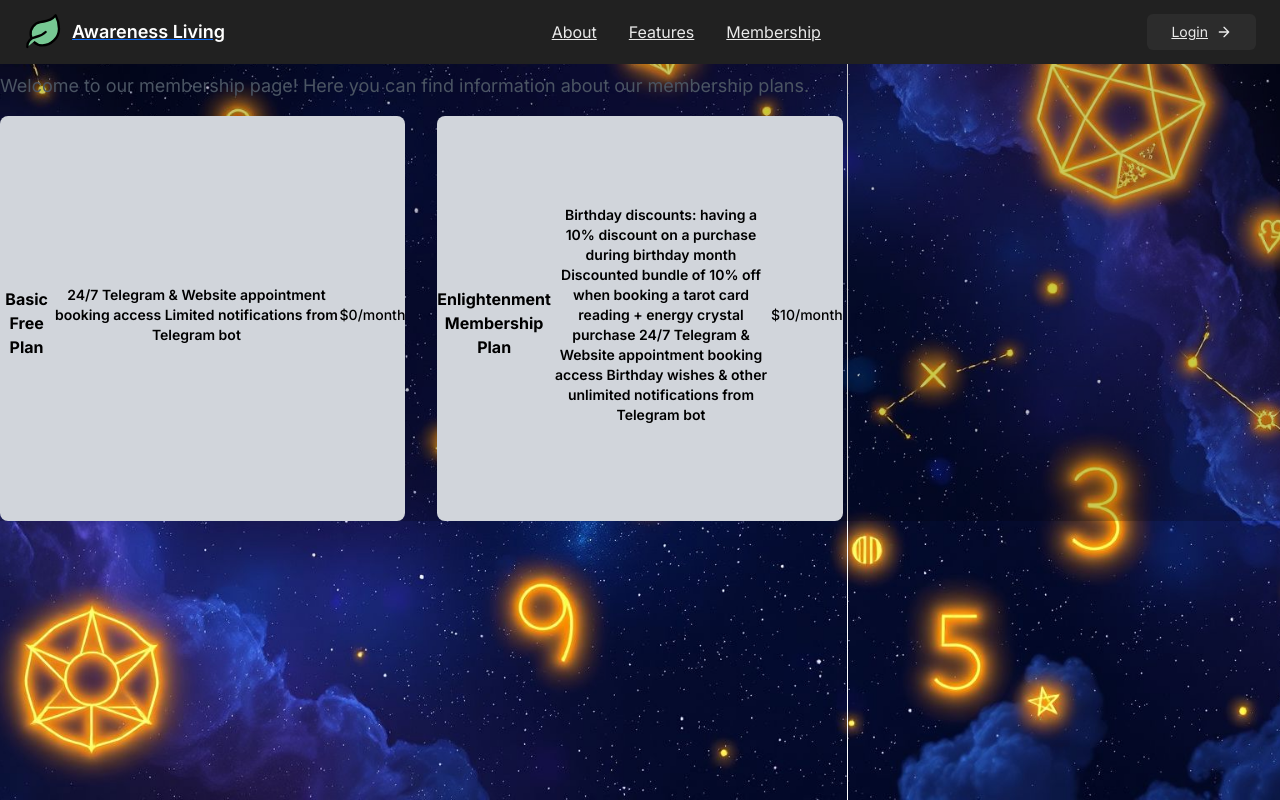
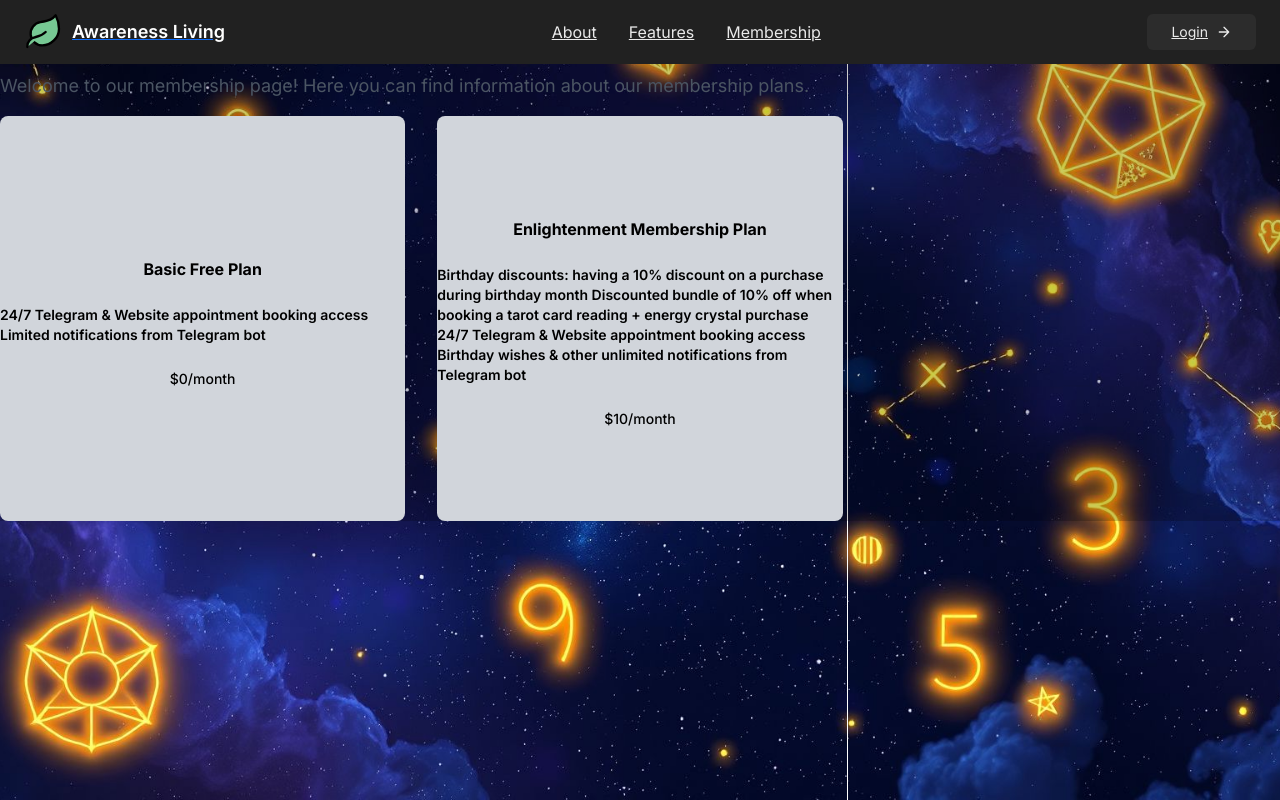
Before and after one commit to SamuelkohP04/React-Shop, a Next.js app: page /membership in a window 1280 px wide. Built offline with nearby package versions, Linux system fonts and the light colour scheme.

Commit message:
fix: tailwind css fix to flex flex-col to stack words vertically

```diff
--- a/src/app/membership/page.tsx
+++ b/src/app/membership/page.tsx
@@ -41,13 +41,13 @@ export default function MembershipPage() {
         </p>
         <div className="grid grid-cols-1 sm:grid-cols-2 md:grid-cols-3 gap-8">
           {membershipPlans.map((plan, index) => (
-            <div key={index} className="flex flex-col items-center text-center">
+            <div key={index} className="flex flex-col items-center">
               <div
                 className="w-full aspect-square bg-gray-300 rounded-lg overflow-hidden
-                flex items-center justify-center text-white font-semibold text-lg
+                flex flex-col items-center justify-center text-white font-semibold text-lg
                 transform transition-transform duration-300 hover:scale-105"
               >
-                <p className="mt-4 text-black text-base font-bold">
+                <p className="mt-4 text-black text-base font-bold ">
                   {plan.title}
                 </p>
                 <p className="mt-2 text-black text-sm">{plan.description}</p>
```
